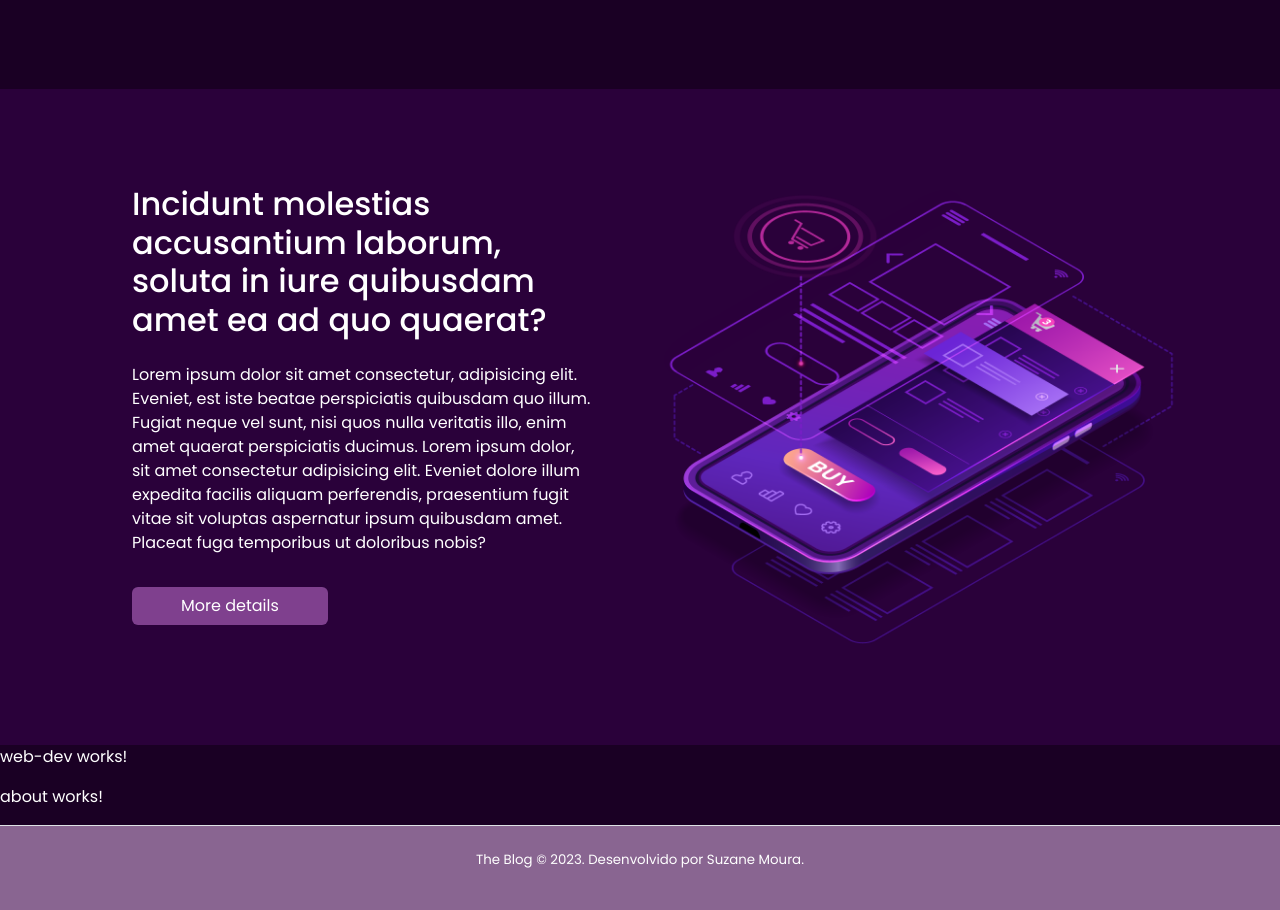
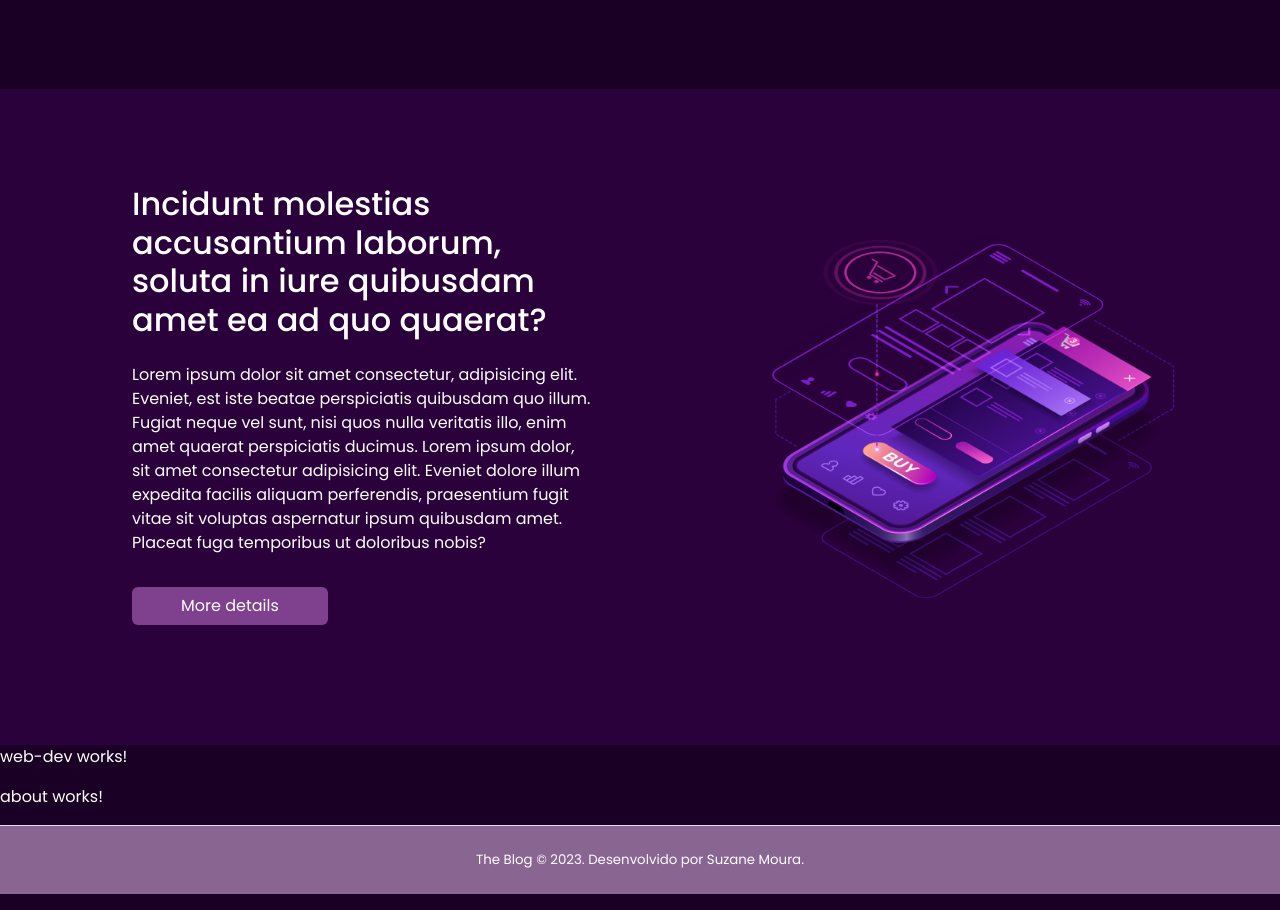
Before and after one commit to suuzanemoura/angular-blog, an Angular app: page / in a window 1280 px wide. Shown: the part 1320-2230 px from the top of the page. Built offline with nearby package versions, Linux system fonts and the light colour scheme.

Commit message:
fix: adicionar tags html no row-card dentro da seção de design

```diff
--- a/src/app/components/design/design.component.css
+++ b/src/app/components/design/design.component.css
@@ -1,11 +1,3 @@
 .design{
     background-color: #2a013a;
 }
-
-.card-photo > img {
-    width: 100%;
-
-    @media (min-width: 768px){
-        width: 80%;
-    }
-}
--- a/src/app/components/design/design.component.html
+++ b/src/app/components/design/design.component.html
@@ -1,12 +1,3 @@
 <div id="design" class="container-fluid p-5 design">
-    <div class="row p-2 p-sm-5 design">
-        <div class="col-lg-6 col-md-12 d-flex justify-content-center flex-column gap-3 px-lg-5 mb-5 mb-lg-4 design">
-            <h2 class="design">Incidunt molestias accusantium laborum, soluta in iure quibusdam amet ea ad quo quaerat?</h2>
-            <p class="design">Lorem ipsum dolor sit amet consectetur, adipisicing elit. Eveniet, est iste beatae perspiciatis quibusdam quo illum. Fugiat neque vel sunt, nisi quos nulla veritatis illo, enim amet quaerat perspiciatis ducimus. Lorem ipsum dolor, sit amet consectetur adipisicing elit. Eveniet dolore illum expedita facilis aliquam perferendis, praesentium fugit vitae sit voluptas aspernatur ipsum quibusdam amet. Placeat fuga temporibus ut doloribus nobis?</p>
-            <app-button class="design" buttonName="{{buttonName}}"></app-button>
-        </div>
-        <div class="col-lg-6 col-md-12 d-flex justify-content-end align-items-center px-lg-3 design">
-            <img src="../../../assets/ux-ui-design.png" alt="Imagem representando UX e UI de uma tela de e-commerce em um app mobile." class="w-100 design">
-        </div>
-    </div>
+        <app-row-card></app-row-card>
 </div>
--- a/src/app/components/design/design.component.ts
+++ b/src/app/components/design/design.component.ts
@@ -6,5 +6,5 @@ import { Component } from '@angular/core';
   styleUrls: ['./design.component.css']
 })
 export class DesignComponent {
-  buttonName:string = 'More details'
+
 }
--- a/src/app/components/footer/footer.component.html
+++ b/src/app/components/footer/footer.component.html
@@ -8,6 +8,6 @@
     border-top
   "
 >
-    <p class="bg-transparent">The Blog © 2023. Desenvolvido por Suzane Moura.</p>
+    <p class="bg-transparent mb-0">The Blog © 2023. Desenvolvido por Suzane Moura.</p>
 
 </footer>
--- a/src/app/components/row-card/row-card.component.css
+++ b/src/app/components/row-card/row-card.component.css
@@ -0,0 +1,9 @@
+.design{
+    background-color: #2a013a;
+}
+
+.rowcard-photo > img {
+    @media (min-width: 992px){
+        width: 80% !important;
+    }
+}
--- a/src/app/components/row-card/row-card.component.html
+++ b/src/app/components/row-card/row-card.component.html
@@ -1 +1,10 @@
-<p>row-card works!</p>
+<div class="row p-2 p-sm-5 design">
+    <div class="col-lg-6 col-md-12 d-flex justify-content-center flex-column gap-3 px-lg-5 mb-5 mb-lg-4 design">
+        <h2 class="design">Incidunt molestias accusantium laborum, soluta in iure quibusdam amet ea ad quo quaerat?</h2>
+        <p class="design">Lorem ipsum dolor sit amet consectetur, adipisicing elit. Eveniet, est iste beatae perspiciatis quibusdam quo illum. Fugiat neque vel sunt, nisi quos nulla veritatis illo, enim amet quaerat perspiciatis ducimus. Lorem ipsum dolor, sit amet consectetur adipisicing elit. Eveniet dolore illum expedita facilis aliquam perferendis, praesentium fugit vitae sit voluptas aspernatur ipsum quibusdam amet. Placeat fuga temporibus ut doloribus nobis?</p>
+        <app-button class="design" buttonName="{{buttonName}}"></app-button>
+    </div>
+    <div class="col-lg-6 col-md-12 d-flex justify-content-end align-items-center px-lg-3 design rowcard-photo">
+        <img src="../../../assets/ux-ui-design.png" alt="Imagem representando UX e UI de uma tela de e-commerce em um app mobile." class="w-100 design">
+    </div>
+</div>
--- a/src/app/components/row-card/row-card.component.ts
+++ b/src/app/components/row-card/row-card.component.ts
@@ -6,5 +6,5 @@ import { Component } from '@angular/core';
   styleUrls: ['./row-card.component.css']
 })
 export class RowCardComponent {
-
+  buttonName:string = 'More details'
 }
```
